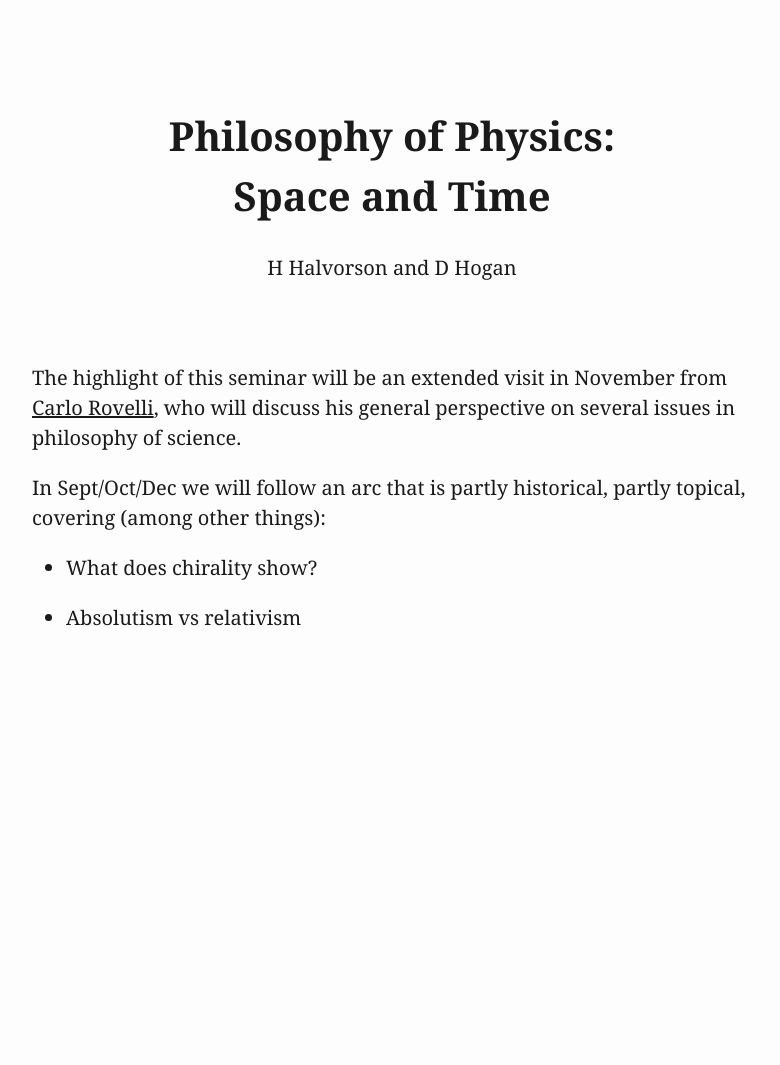
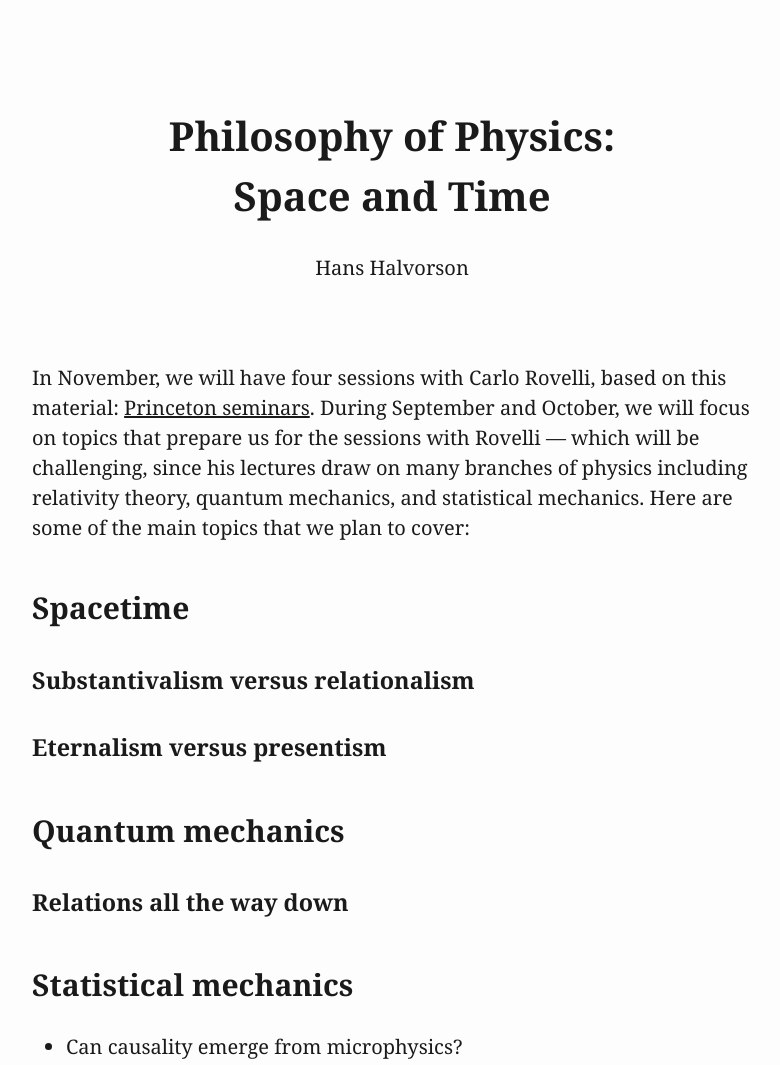
Before and after one commit to hhalvors/phi538_f2024, a plain HTML site: page index.html in a window 1280 px wide. Shown: the top 1065 px of the page, without its empty margins (248-1028 px from the left). Before the commit the page ends 800 px from the top, so only its background shows below. Drawn offline with Linux system fonts and the light colour scheme.

Commit message:
update syllabus

```diff
--- a/index.html
+++ b/index.html
@@ -4,7 +4,7 @@
   <meta charset="utf-8" />
   <meta name="generator" content="pandoc" />
   <meta name="viewport" content="width=device-width, initial-scale=1.0, user-scalable=yes" />
-  <meta name="author" content="H Halvorson and D Hogan" />
+  <meta name="author" content="Hans Halvorson" />
   <title>Philosophy of Physics:  Space and Time</title>
   <style>
     html {
@@ -167,17 +167,25 @@
 <body>
 <header id="title-block-header">
 <h1 class="title">Philosophy of Physics: <br>Space and Time</h1>
-<p class="author">H Halvorson and D Hogan</p>
+<p class="author">Hans Halvorson</p>
 </header>
-<p>The highlight of this seminar will be an extended visit in November
-from <a href="https://www.cpt.univ-mrs.fr/~rovelli/">Carlo Rovelli</a>,
-who will discuss his general perspective on several issues in philosophy
-of science.</p>
-<p>In Sept/Oct/Dec we will follow an arc that is partly historical,
-partly topical, covering (among other things):</p>
+<p>In November, we will have four sessions with Carlo Rovelli, based on
+this material: <a href="https://arxiv.org/abs/2407.01989">Princeton
+seminars</a>. During September and October, we will focus on topics that
+prepare us for the sessions with Rovelli — which will be challenging,
+since his lectures draw on many branches of physics including relativity
+theory, quantum mechanics, and statistical mechanics. Here are some of
+the main topics that we plan to cover:</p>
+<h2 id="spacetime">Spacetime</h2>
+<h3 id="substantivalism-versus-relationalism">Substantivalism versus
+relationalism</h3>
+<h3 id="eternalism-versus-presentism">Eternalism versus presentism</h3>
+<h2 id="quantum-mechanics">Quantum mechanics</h2>
+<h3 id="relations-all-the-way-down">Relations all the way down</h3>
+<h2 id="statistical-mechanics">Statistical mechanics</h2>
 <ul>
-<li><p>What does chirality show?</p></li>
-<li><p>Absolutism vs relativism</p></li>
+<li><p>Can causality emerge from microphysics?</p></li>
+<li><p>Can temporal direction emerge from microphysics?</p></li>
 </ul>
 </body>
 </html>
```
